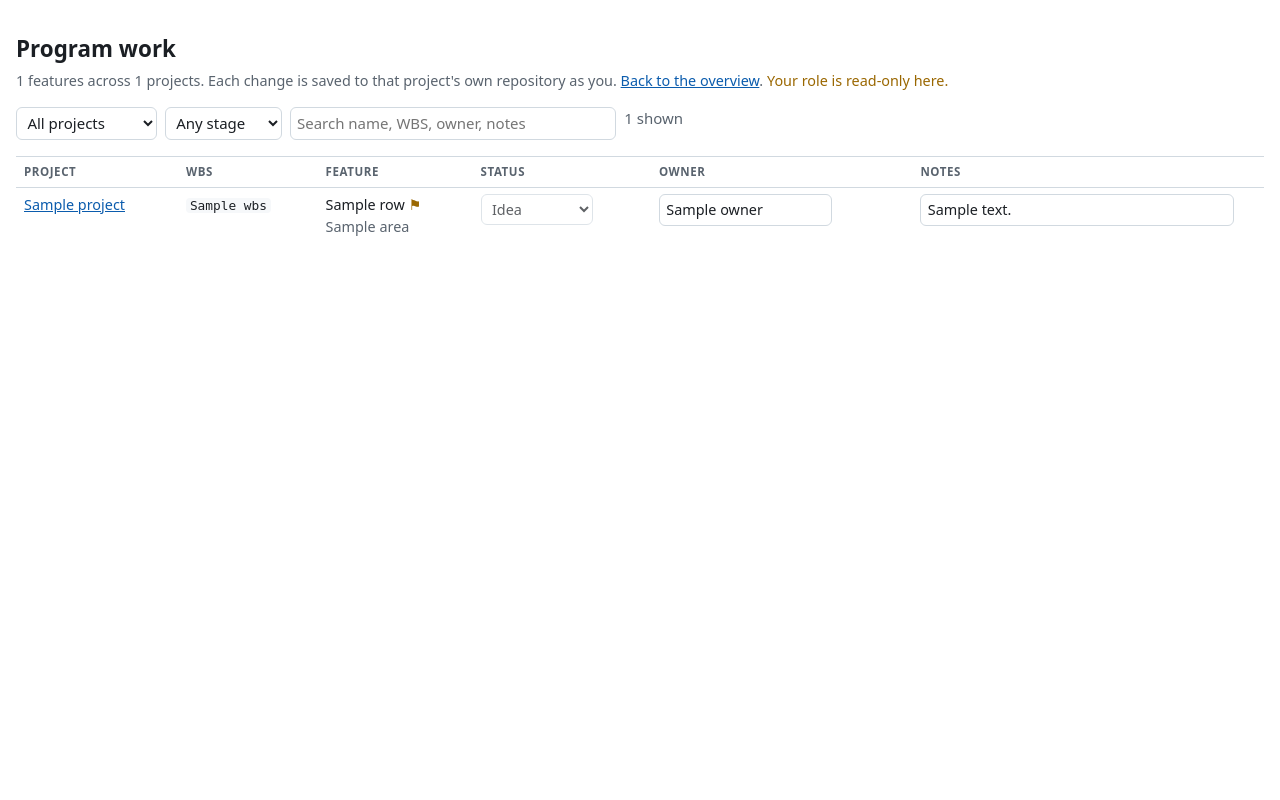
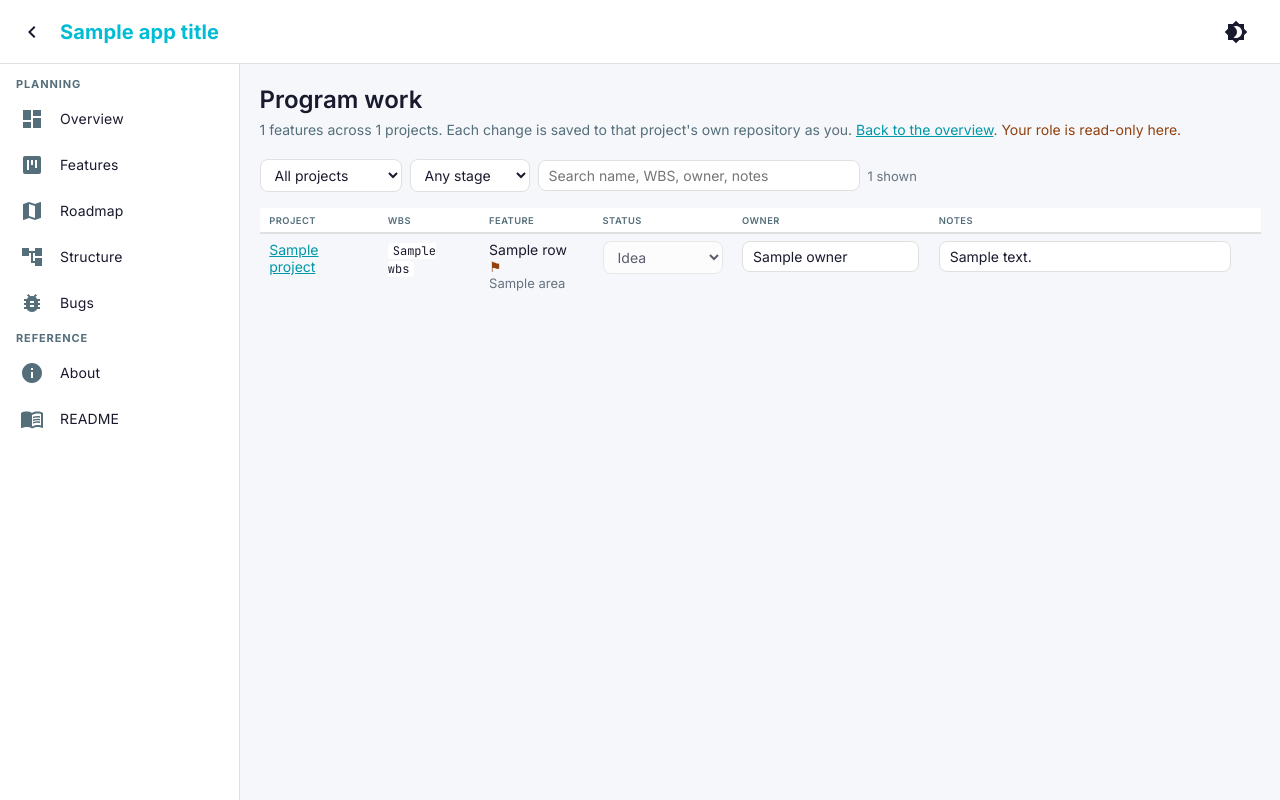
Before and after one commit to dactylroot/strategy-as-code, a FastAPI app: template app/templates/work.html in a window 1280 px wide. Run offline with FastAPI, Linux system fonts and the light colour scheme; the template is opened without the code that fills it: most values are stand-ins (such as "Sample title", 1, 10 or a date in 2020); data that the repository does not hold is empty; parts of the project's set-up code (start-up, migrations or seed data) failed here and were passed over; some libraries are stand-ins or nearby versions.

Commit message:
Design pass: program pages inside the shared shell with program navigation; flat background; WBS tiles and lane labels readable in dark mode; shared button, badge and field styling; readable muted text; bold in summaries

```diff
--- a/app/main.py
+++ b/app/main.py
@@ -13,7 +13,7 @@ from fastapi.responses import FileResponse, HTMLResponse, JSONResponse, Redirect
 from .config import settings, full
 from .routers import pages, api
 from .routers import auth_router
-from .auth import is_authenticated
+from .auth import is_authenticated, enabled as auth_enabled
 from . import git_sync
 from . import github_issues
 from . import hub_identity
@@ -214,7 +214,8 @@ async def projects_index(request: Request):
     rows = await run_in_threadpool(overview.summarize_all)
     initiatives, initiatives_error = overview.initiative_views(rows)
     return templates.TemplateResponse(request, "overview.html", {
-        "projects": rows, "initiatives": initiatives, "initiatives_error": initiatives_error, "nested_errors": scope.get_registry().nested_errors, "stages": overview.STAGES, "app_title": "Program overview"})
+        "projects": rows, "initiatives": initiatives, "initiatives_error": initiatives_error, "nested_errors": scope.get_registry().nested_errors, "stages": overview.STAGES, "app_title": "Program overview",
+        "active_page": "overview", "auth_enabled": auth_enabled(), "lock_project": settings.lock_project})
 
 
 @app.get(full("/work"), include_in_schema=False)
@@ -227,6 +228,7 @@ async def program_work(request: Request):
     identity = getattr(request.state, "identity", None)
     return templates.TemplateResponse(request, "work.html", {
         "rows": rows, "errors": errors, "projects": scope.get_registry().keys(), "app_title": "Program work",
+        "active_page": "work", "auth_enabled": auth_enabled(), "lock_project": settings.lock_project,
         "can_write": identity is None or hub_identity.may_write(identity)})
 
 
--- a/app/templates/base.html
+++ b/app/templates/base.html
@@ -53,7 +53,7 @@
       /* Text */
       --color-text-primary:   #e8f4fd;
       --color-text-secondary: #90caf9;
-      --color-text-muted:     #4a5568;
+      --color-text-muted:     #8aa0b6;
 
       /* Brand / categorical */
       --color-t3-blue:        #00bcd4;   /* the family's primary accent (teal) */
@@ -98,7 +98,7 @@
       --sidebar-width: 240px;
       --sidebar-collapsed: 64px;
       --header-height: 64px;
-      --radius: 10px;
+      --radius: 8px;
       --font-display: 'Inter', 'Roboto', 'Helvetica', 'Arial', system-ui, -apple-system, sans-serif;
       --font-mono: 'JetBrains Mono', ui-monospace, monospace;
     }
@@ -115,7 +115,7 @@
 
       --color-text-primary:   #1a1a2e;
       --color-text-secondary: #546e7a;
-      --color-text-muted:     #7c8797;
+      --color-text-muted:     #66727f;
 
       --color-t3-blue:        #0097a7;
       --color-t3-blue-dim:    rgba(0,151,167,0.12);
@@ -240,8 +240,8 @@
     /* Main */
     .main { flex: 1; padding: 1.5rem; min-width: 0; }
     .page-header { margin-bottom: 1.5rem; }
-    .page-header h1 { font-size: 1.5rem; margin: 0 0 0.25rem; font-weight: 700; color: var(--color-text-primary); }
-    .page-header .subtitle { color: var(--color-text-secondary); font-size: 0.875rem; margin: 0; }
+    .page-header h1 { font-size: 24px; line-height: 1.334; margin: 0 0 4px; font-weight: 600; color: var(--color-text-primary); }
+    .page-header .subtitle { color: var(--color-text-secondary); font-size: 14px; line-height: 1.43; margin: 0; }
 
     /* Cards */
     .card {
@@ -295,10 +295,11 @@
     .form-group { margin-bottom: 0.75rem; }
     label { display: block; font-size: 0.78rem; font-weight: 500; color: var(--color-text-secondary); margin-bottom: 0.3rem; }
     input[type=text], input[type=number], textarea, select.form-select {
-      width: 100%; padding: 0.45rem 0.65rem; border: 1px solid var(--color-border-muted); border-radius: 6px;
-      font-size: 0.875rem; font-family: inherit; color: var(--color-text-primary); background: var(--color-bg-card);
+      width: 100%; padding: 6px 10px; border: 1px solid var(--color-border-muted); border-radius: 8px;
+      font-size: 14px; font-family: inherit; color: var(--color-text-primary); background: var(--color-bg-card);
     }
-    input:focus, textarea:focus, select.form-select:focus { outline: none; border-color: var(--color-t3-blue); box-shadow: 0 0 0 3px var(--color-t3-blue-dim); }
+    select { padding: 6px 10px; border: 1px solid var(--color-border-muted); border-radius: 8px; font-size: 14px; font-family: inherit; color: var(--color-text-primary); background: var(--color-bg-card); }
+    input:focus, textarea:focus, select:focus { outline: none; border-color: var(--color-t3-blue); box-shadow: 0 0 0 3px var(--color-t3-blue-dim); }
     textarea { resize: vertical; min-height: 3rem; }
 
     /* Grid helpers */
@@ -364,7 +348,7 @@
     <svg class="icon-open" viewBox="0 0 24 24" aria-hidden="true"><path d="M15.41 7.41 14 6l-6 6 6 6 1.41-1.41L10.83 12z"></path></svg>
     <svg class="icon-closed" viewBox="0 0 24 24" aria-hidden="true"><path d="M3 18h18v-2H3zm0-5h18v-2H3zm0-7v2h18V6z"></path></svg>
   </button>
-  <a href="{% if scope_key() %}{{ projects_url() }}{% else %}{{ base_path }}/switch-project{% endif %}" class="app-title"
+  <a href="{% if scope_key() or program_mode() %}{{ projects_url() }}{% else %}{{ base_path }}/switch-project{% endif %}" class="app-title"
      title="{% if scope_key() %}All program projects{% elif lock_project %}Project files{% else %}Switch project{% endif %}">{{ app_title }}</a>
   {% if scope_key() %}<span class="scope-chip" title="Program project, saved to {{ scope_branch() }}">{{ scope_key() }}</span>{% endif %}
   <div class="header-spacer"></div>
@@ -390,6 +374,15 @@
 {% if not embed_chrome %}
 <aside class="sidebar" id="sidebar">
   <nav aria-label="Main">
+    {% if program_mode() and not scope_key() %}
+    <span class="nav-section">Program</span>
+    {{ nav_item('overview', 'Overview', '<path d="M3 13h8V3H3zm0 8h8v-6H3zm10 0h8V11h-8zm0-18v6h8V3z"></path>', href=projects_url()) }}
+    {{ nav_item('work', 'Work', '<path d="M22 7h-9v2h9zm0 8h-9v2h9zM5.54 11 2 7.46l1.41-1.41 2.12 2.12 4.24-4.24 1.41 1.41zm0 8L2 15.46l1.41-1.41 2.12 2.12 4.24-4.24 1.41 1.41z"></path>', href=work_url()) }}
+    {% else %}
+    {% if scope_key() %}
+    <span class="nav-section">Program</span>
+    {{ nav_item('program', 'All projects', '<path d="M4 8h4V4H4zm6 12h4v-4h-4zm-6 0h4v-4H4zm0-6h4v-4H4zm6 0h4v-4h-4zm6-10v4h4V4zm-6 4h4V4h-4zm6 6h4v-4h-4zm0 6h4v-4h-4z"></path>', href=projects_url()) }}
+    {% endif %}
     <span class="nav-section">Planning</span>
     {{ nav_item('dashboard', 'Overview', '<path d="M3 13h8V3H3zm0 8h8v-6H3zm10 0h8V11h-8zm0-18v6h8V3z"></path>') }}
     {{ nav_item('features', 'Features', '<path d="M19 3H5c-1.1 0-2 .9-2 2v14c0 1.1.9 2 2 2h14c1.1 0 2-.9 2-2V5c0-1.1-.9-2-2-2M9 17H7V7h2zm4-5h-2V7h2zm4 3h-2V7h2z"></path>') }}
--- a/app/templates/dashboard.html
+++ b/app/templates/dashboard.html
@@ -226,7 +226,7 @@ details[open] .chevron { transform: rotate(90deg); }
 {% block content %}
 <div class="page-header" style="display:flex;align-items:baseline;gap:2rem;flex-wrap:wrap;">
   {% if not embed_chrome %}<h1 style="flex-shrink:0;margin:0;">{{ product.title }}</h1>{% endif %}
-  {% if product.summary %}<p style="color:var(--color-text-secondary);font-size:0.875rem;line-height:1.6;margin:0;max-width:72ch;">{{ product.summary }}</p>{% endif %}
+  {% if product.summary %}<p style="color:var(--color-text-secondary);font-size:0.875rem;line-height:1.6;margin:0;max-width:72ch;">{{ product.summary | inline_markdown }}</p>{% endif %}
 </div>
 
 <!-- Feature Lifecycle Pipeline -->
@@ -323,7 +323,7 @@ details[open] .chevron { transform: rotate(90deg); }
     {% for area in product.wbs_areas %}
     <div style="display:flex;margin-bottom:6px;border-radius:6px;overflow:hidden;box-shadow:0 1px 3px rgba(0,0,0,.1);">
       <!-- Lane label -->
-      <div style="width:84px;min-width:84px;background:var(--color-text-primary);color:var(--color-bg-base);display:flex;align-items:center;
+      <div style="width:84px;min-width:84px;background:var(--color-bg-surface);color:var(--color-text-secondary);border-right:1px solid var(--color-border-subtle);display:flex;align-items:center;
                   justify-content:center;text-align:center;font-size:0.7rem;font-weight:700;
                   padding:8px;line-height:1.45;">
         {{ area.number }}.<br>{{ area.title | truncate(18, true, '…') }}
@@ -332,7 +332,7 @@ details[open] .chevron { transform: rotate(90deg); }
       <div style="display:flex;flex:1;gap:3px;background:var(--color-border-subtle);padding:3px;">
         {% for sa in area.sub_areas %}
         {% set pct = sa.completion_pct %}
-        <div style="flex:1;min-width:7rem;background:{{ pct | wbs_body_color }};
+        <div style="flex:1;min-width:7rem;background:var(--color-bg-card);
                     display:flex;flex-direction:column;border-radius:4px;overflow:hidden;">
           <!-- Section header -->
           <div style="background:{{ pct | wbs_header_color }};padding:5px 8px;min-height:38px;
--- a/app/templates/features.html
+++ b/app/templates/features.html
@@ -121,7 +121,7 @@
 .fe-input:focus { border-color:var(--color-t3-blue); background:var(--color-bg-card); box-shadow:0 0 0 3px var(--color-t3-blue-dim); }
 .fe-right { max-height:480px; overflow-y:auto; }
 .fe-wbs-area { margin-bottom:0.5rem; }
-.fe-wbs-header { font-size:0.67rem; font-weight:700; text-transform:uppercase; letter-spacing:0.07em; color:var(--color-bg-base); background:var(--color-text-primary); padding:0.3rem 0.65rem; border-radius:4px 4px 0 0; }
+.fe-wbs-header { font-size:0.67rem; font-weight:700; text-transform:uppercase; letter-spacing:0.07em; color:var(--color-text-secondary); background:var(--color-bg-surface); border:1px solid var(--color-border-subtle); padding:0.3rem 0.65rem; border-radius:4px 4px 0 0; }
 .fe-wbs-sa { display:flex; justify-content:space-between; align-items:center; padding:0.35rem 0.65rem; border:1px solid var(--color-border-subtle); border-top:none; background:var(--color-bg-card-hover); }
 .fe-wbs-sa:last-child { border-radius:0 0 4px 4px; }
 .fe-result { padding:0.6rem 0.75rem; border:1px solid var(--color-border-subtle); border-radius:6px; margin-bottom:0.45rem; cursor:pointer; transition:box-shadow 0.1s, border-color 0.1s; }
--- a/app/templates/work.html
+++ b/app/templates/work.html
@@ -1,38 +1,27 @@
-<!doctype html>
-<html lang="en">
-<head>
-  <meta charset="utf-8">
-  <meta name="viewport" content="width=device-width, initial-scale=1">
-  <title>Program work</title>
-  <style>
-    :root { --bg:#fff; --fg:#1b1f24; --muted:#59636e; --line:#d1d9e0; --card:#f6f8fa; --link:#0b5cad;
-            --bad:#b42318; --warn:#9a6700; --ok:#1a7f37; }
-    @media (prefers-color-scheme: dark) { :root { --bg:#0d1117; --fg:#e6edf3; --muted:#9198a1; --line:#30363d;
-            --card:#151b23; --link:#58a6ff; --bad:#ff7b72; --warn:#d29922; --ok:#3fb950; } }
-    body { margin:0; font:15px/1.5 system-ui, sans-serif; background:var(--bg); color:var(--fg); }
-    main { max-width:84rem; margin:0 auto; padding:2rem 16px; }
-    h1 { font-size:1.4rem; margin:0 0 0.25rem; }
-    .sub { color:var(--muted); margin:0 0 1rem; font-size:0.9rem; }
-    a { color:var(--link); }
-    .filters { display:flex; flex-wrap:wrap; gap:0.5rem; margin:0 0 1rem; }
-    select, input[type=text] { font:inherit; padding:0.25rem 0.4rem; border:1px solid var(--line); border-radius:6px;
-                               background:var(--bg); color:var(--fg); }
-    table { width:100%; border-collapse:collapse; font-size:0.9rem; }
-    th, td { text-align:left; padding:0.4rem 0.5rem; border-top:1px solid var(--line); vertical-align:top; }
-    th { font-size:0.72rem; text-transform:uppercase; letter-spacing:0.05em; color:var(--muted); }
-    td.notes input { width:100%; box-sizing:border-box; }
-    code { background:var(--card); padding:0 0.3em; border-radius:4px; font-size:0.8rem; }
-    .muted { color:var(--muted); } .bad { color:var(--bad); } .ok { color:var(--ok); } .warn { color:var(--warn); }
-    tr.saving { opacity:0.6; } tr.failed td.state { color:var(--bad); }
-    .scroll { overflow-x:auto; }
-  </style>
-</head>
-<body>
-<main>
-  <h1>Program work</h1>
-  <p class="sub">{{ rows | length }} features across {{ projects | length }} projects. Each change is saved to that project's own repository as you.
+{% extends "base.html" %}
+{% block extra_styles %}
+    /* Program work: the shared shell's tokens under the names this page's rules use. */
+    .prog { --muted:var(--color-text-secondary); --bad:var(--gap); --warn:var(--color-amber-text); --ok:var(--live); }
+    .prog a { color:var(--color-t3-blue); }
+    .prog .filters { display:flex; flex-wrap:wrap; align-items:center; gap:8px; margin:0 0 16px; }
+    .prog .filters input[type=text] { width:auto; }
+    .prog table { font-size:14px; }
+    .prog td { vertical-align:top; }
+    .prog td.notes { min-width:24rem; }
+    .prog td.notes input, .prog td input[type=text] { width:100%; }
+    .prog code { background:var(--color-bg-surface); padding:0 5px; border-radius:4px; font-family:var(--font-mono); font-size:12px; }
+    .prog .muted { color:var(--color-text-muted); font-size:13px; }
+    .prog .bad { color:var(--bad); } .prog .ok { color:var(--ok); } .prog .warn { color:var(--warn); }
+    .prog tr.saving { opacity:0.6; } .prog tr.failed td.state { color:var(--bad); }
+    .prog .scroll { overflow-x:auto; }
+{% endblock %}
+{% block content %}
+<div class="prog">
+
+  <div class="page-header"><h1>Program work</h1>
+  <p class="subtitle">{{ rows | length }} features across {{ projects | length }} projects. Each change is saved to that project's own repository as you.
     <a href="{{ projects_url() }}">Back to the overview</a>.
-    {% if not can_write %}<span class="warn">Your role is read-only here.</span>{% endif %}</p>
+    {% if not can_write %}<span class="warn">Your role is read-only here.</span>{% endif %}</p></div>
   {% for key, err in errors.items() %}<p class="bad">{{ key }} could not be read: {{ err }}</p>{% endfor %}
   <div class="filters">
     <select id="f-project" aria-label="Project"><option value="">All projects</option>
@@ -63,7 +52,8 @@
     </tbody>
   </table>
   </div>
-</main>
+
+</div>
 <script>
 const BASE = '{{ projects_url() }}';
 const rows = [...document.querySelectorAll('tbody tr')];
@@ -105,5 +95,4 @@ rows.forEach(row => {
   });
 });
 </script>
-</body>
-</html>
+{% endblock %}
```
Also changed, not shown: other parts of app/templates/base.html (+5 -21 lines), app/template_env.py (+15 -0 lines), app/templates/overview.html (+28 -40 lines), tests/test_api.py (+7 -0 lines).
